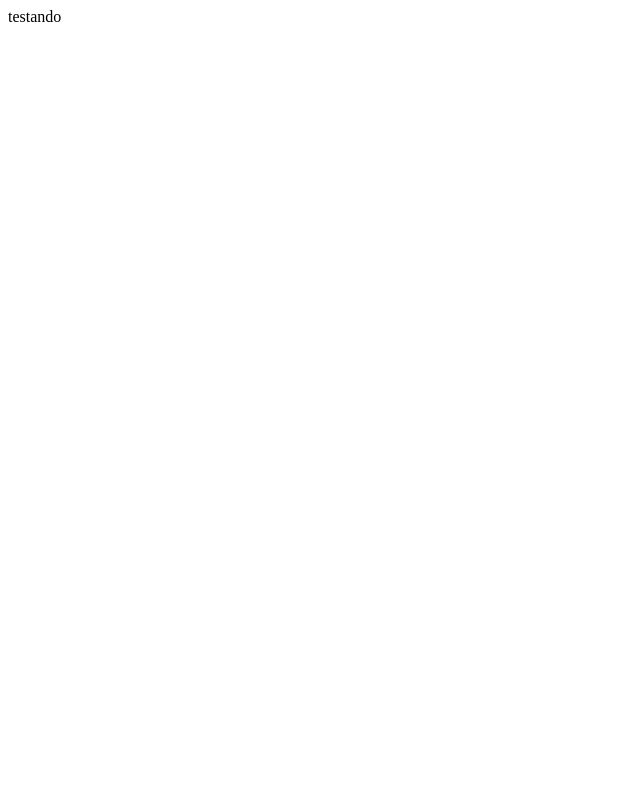
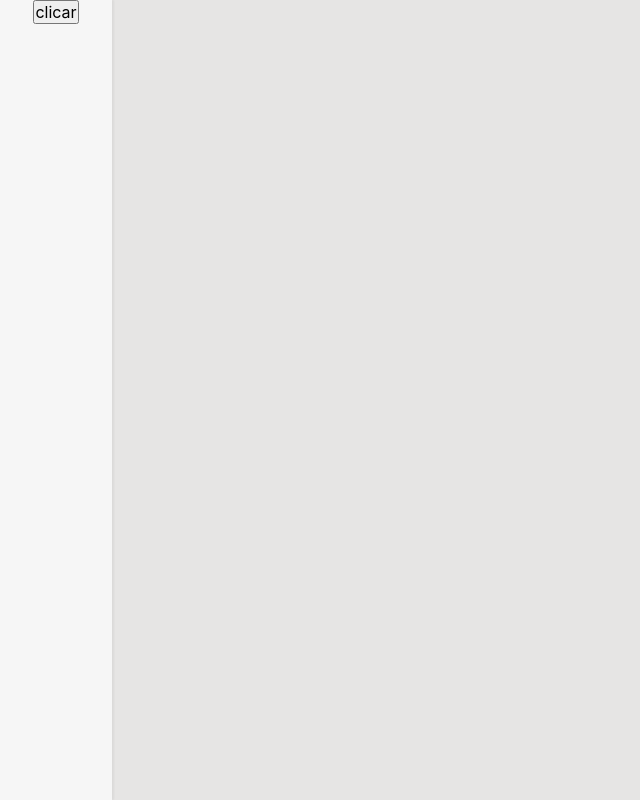
Before and after one commit to daycarol8/PokedexReactjs, a Next.js app: page / in a window 1280 px wide. Shown: the whole page, without its empty margins (0-640 px from the left). Built offline with nearby package versions, Linux system fonts and the light colour scheme.

Commit message:
css base(background) aplicado

```diff
--- a/package.json
+++ b/package.json
@@ -8,9 +8,11 @@
     "start": "next start"
   },
   "dependencies": {
+    "css-loader": "^5.2.4",
     "next": "10.2.0",
     "react": "17.0.2",
-    "react-dom": "17.0.2"
+    "react-dom": "17.0.2",
+    "style-loader": "^2.0.0"
   },
   "devDependencies": {
     "@types/node": "^15.0.2",
--- /dev/null
+++ b/src/components/TypeList.tsx
@@ -0,0 +1,12 @@
+import styles from '../styles/components/TypeList.module.css';
+
+export function TypeList(){
+
+    return(
+        <div className={styles.typeListContainer}>
+            <div>
+                <button>clicar</button>
+            </div>
+        </div>
+    );
+}
--- a/src/pages/_app.tsx
+++ b/src/pages/_app.tsx
@@ -1,4 +1,4 @@
-
+import '../styles/global.css';
 
 function MyApp({ Component, pageProps }) {
   return <Component {...pageProps} />
--- a/src/pages/index.tsx
+++ b/src/pages/index.tsx
@@ -1,9 +1,10 @@
 import styles from '../styles/pages/Home.module.css'
+import { TypeList } from '../components/TypeList'
 
 export default function Home() {
   return (
-    <div>
-      testando
+    <div className={styles.container}>
+      <TypeList/>
     </div>
   )
 }
--- /dev/null
+++ b/src/styles/components/TypeList.module.css
@@ -0,0 +1,11 @@
+.typeListContainer {
+    height: 100%;
+    width: 7rem;
+
+    display: flex;
+    flex-direction: column;
+    align-items: center;
+
+    background: #F6F6F6;
+    box-shadow: 2px 0px 2px rgba(0, 0, 0, 0.05);
+}
--- /dev/null
+++ b/src/styles/global.css
@@ -0,0 +1,29 @@
+* {
+    margin: 0;
+    padding: 0;
+    box-sizing: border-box;
+  }
+
+  @media(max-width: 1080px){
+    html{
+        font-size: 93.75%;
+    }
+  }
+
+  @media(max-width: 720px){
+    html{
+        font-size: 87.5%;
+    }
+  }
+
+  body{
+    color: var(--text);
+  }
+
+  body, input, textarea, button{
+    font: 400 1rem "Inter", sans-serif;
+  }
+
+  button{
+    cursor: pointer;
+  }
--- a/src/styles/pages/Home.module.css
+++ b/src/styles/pages/Home.module.css
@@ -0,0 +1,8 @@
+.container{
+    height: 100vh;
+
+    margin: 0 0;
+    display: flex;
+    flex-direction: column;
+    background-color: #E6E5E4;
+}
```
Also changed, not shown: src/styles/globals.css (deleted), 1 other file (tests, documents, lock files or other folders).
